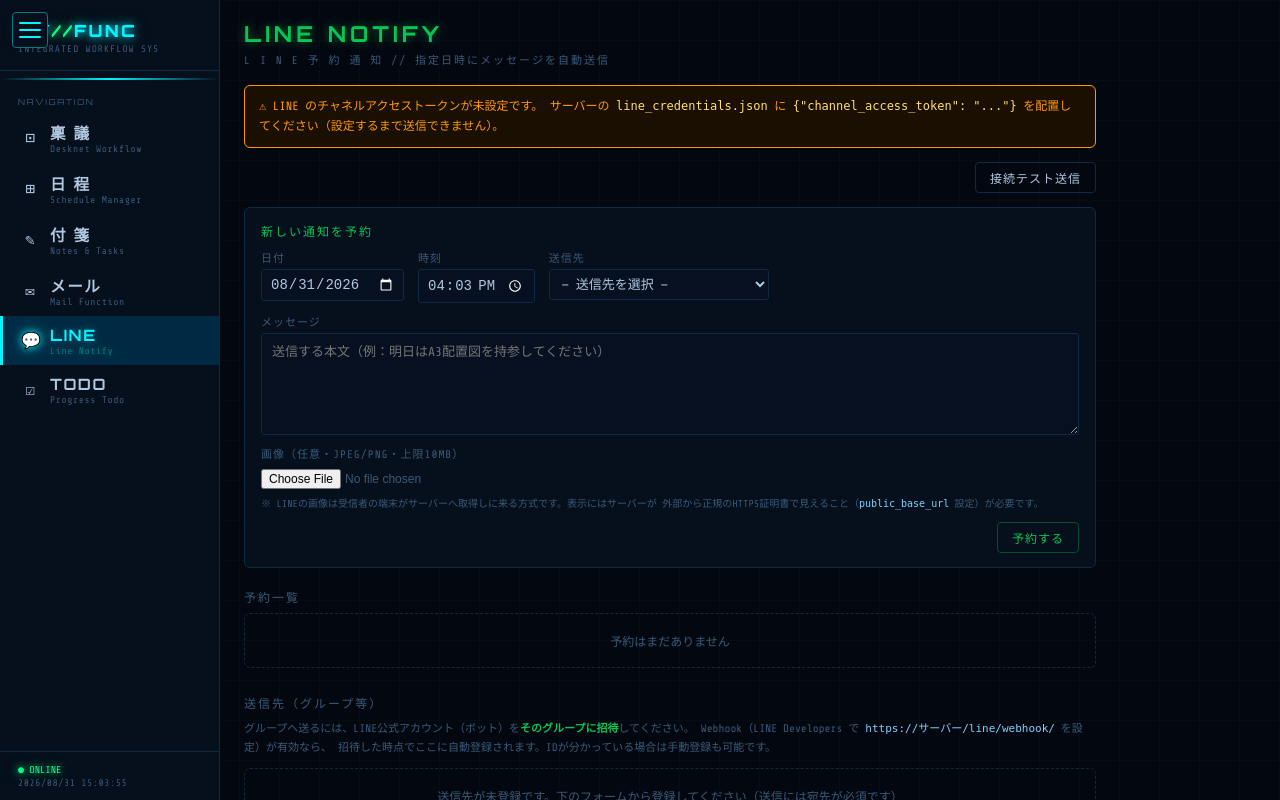
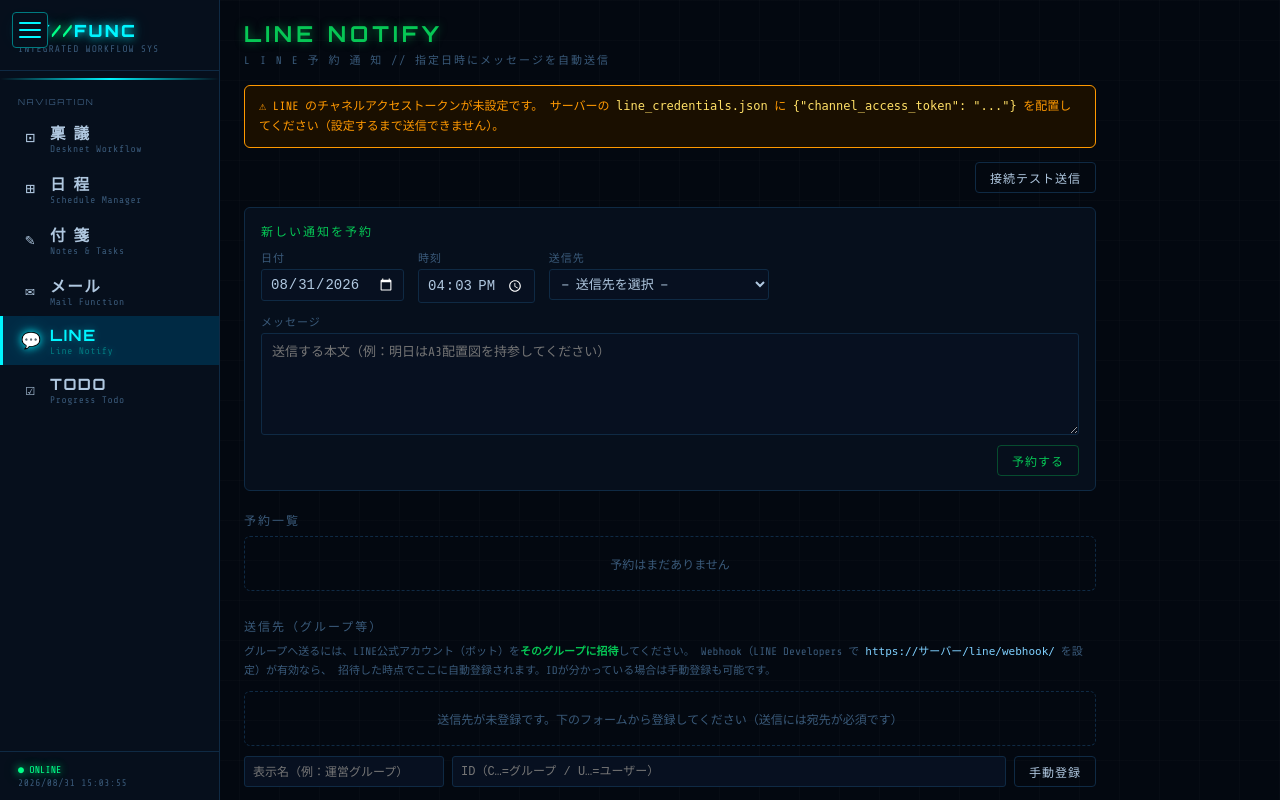
Before and after one commit to hideonSOS/MyFunction, a Django app: page /line/ in a window 1280 px wide. Run offline with Django 5.2, Linux system fonts and the light colour scheme; the visitor is signed in with stand-in values (Sample User, id 1); data that the repository does not hold is empty; parts of the project's set-up code (start-up, migrations or seed data) failed here and were passed over.

Commit message:
LINE通知の画像添付機能を撤去（テキスト専用に）
自己署名証明書環境ではLINE端末が画像を取得できず表示不能のため、
運用判断により撤去。image フィールドは 0004 で削除
（適用済みの 0003 は upload_to 参照のみ無害化して履歴保持）。
public_base_url 設定は不要になった（SERVER_HANDOVER.md 更新）。

Co-Authored-By: Claude Opus 4.8 <noreply@anthropic.com>

```diff
--- a/linenotify/line_api.py
+++ b/linenotify/line_api.py
@@ -39,13 +39,6 @@ def get_secret():
     return (_load_creds().get('channel_secret') or '').strip()
 
 
-def get_public_base():
-    """画像URLの組み立てに使う公開ベースURL（例: https://example.com）。
-    LINEの画像は「受信者の端末がこのURLへ取りに来る」方式のため、
-    外部到達可能かつ正規のHTTPS証明書であることが必要"""
-    return (_load_creds().get('public_base_url') or '').strip().rstrip('/')
-
-
 def is_configured():
     return bool(get_token())
 
@@ -84,28 +77,18 @@ def send_broadcast(text):
                           {'messages': [{'type': 'text', 'text': text[:5000]}]})
 
 
-def _build_messages(text, image_url=None):
-    messages = [{'type': 'text', 'text': text[:5000]}]
-    if image_url:
-        messages.append({
-            'type': 'image',
-            'originalContentUrl': image_url,
-            'previewImageUrl': image_url,
-        })
-    return messages
+def send_push(to_id, text):
+    """指定の宛先（groupId / roomId / userId）へ送る"""
+    return _post_messages(API_BASE + '/message/push',
+                          {'to': to_id,
+                           'messages': [{'type': 'text', 'text': text[:5000]}]})
 
 
-def send_push(to_id, text, image_url=None):
-    """指定の宛先（groupId / roomId / userId）へ送る。image_url があれば画像も"""
-    return _post_messages(API_BASE + '/message/push',
-                          {'to': to_id, 'messages': _build_messages(text, image_url)})
-
-
-def send_to(target, text, image_url=None):
+def send_to(target, text):
     """LineTarget へ送る。運用方針により宛先未指定（ブロードキャスト）は無効。"""
     if target is None:
         return False, 'ブロードキャストは現在無効です（送信先を指定してください）'
-    return send_push(target.target_id, text, image_url)
+    return send_push(target.target_id, text)
 
 
 def get_group_name(group_id):
--- a/linenotify/static/linenotify/css/linenotify.css
+++ b/linenotify/static/linenotify/css/linenotify.css
@@ -150,44 +150,6 @@
   margin-top: 10px;
 }
 
-/* ── 添付画像 ───────────────────────────────── */
-.ln-image-field { margin-top: 10px; }
-.ln-image-field input[type="file"] {
-  display: block;
-  margin-top: 4px;
-  font-size: 12px;
-  color: var(--text-dim);
-}
-.ln-image-current {
-  display: flex;
-  align-items: flex-start;
-  gap: 10px;
-  margin-top: 8px;
-}
-.ln-image-current img {
-  max-width: 220px;
-  max-height: 140px;
-  border: 1px solid var(--border);
-  border-radius: 4px;
-}
-.ln-image-hint {
-  margin-top: 6px;
-  font-size: 10px;
-  line-height: 1.7;
-  color: var(--text-dim);
-}
-.ln-image-hint code { color: #7fd0ff; }
-
-/* 一覧のサムネイル */
-.ln-thumb {
-  display: block;
-  margin-top: 6px;
-  max-width: 180px;
-  max-height: 120px;
-  border: 1px solid var(--border);
-  border-radius: 4px;
-}
-
 /* ── 一覧 ───────────────────────────────────── */
 .ln-list-title {
   font-size: 12px;
--- a/linenotify/static/linenotify/js/linenotify.js
+++ b/linenotify/static/linenotify/js/linenotify.js
@@ -69,15 +69,6 @@
 
       const body = el('div', 'ln-body');
       body.appendChild(el('div', 'ln-msg', n.message));
-      if (n.image) {
-        const a = document.createElement('a');
-        a.href = n.image; a.target = '_blank'; a.rel = 'noopener';
-        const img = document.createElement('img');
-        img.className = 'ln-thumb';
-        img.src = n.image; img.alt = '添付画像'; img.loading = 'lazy';
-        a.appendChild(img);
-        body.appendChild(a);
-      }
       const meta = el('div', 'ln-meta');
       meta.appendChild(el('span', 'ln-badge to', '→ ' + n.target_name));
       if (n.sent)       meta.appendChild(el('span', 'ln-badge ok', '送信済 ' + (n.sent_at || '')));
@@ -168,20 +159,12 @@
   }
 
   // ── フォーム ─────────────────────────────
-  function showCurrentImage(url) {
-    const box = document.getElementById('ln-image-current');
-    box.hidden = !url;
-    document.getElementById('ln-image-thumb').src = url || '';
-  }
-
   function resetForm() {
     editingId = null;
     document.getElementById('ln-form-title').textContent = '新しい通知を予約';
     document.getElementById('ln-save').textContent = '予約する';
     document.getElementById('ln-cancel').hidden = true;
     document.getElementById('ln-message').value = '';
-    document.getElementById('ln-image').value = '';
-    showCurrentImage(null);
     renderTargetSelect(null);
     initDefaultDatetime();
   }
@@ -194,30 +177,8 @@
     document.getElementById('ln-date').value = n.date;
     document.getElementById('ln-time').value = n.time;
     document.getElementById('ln-message').value = n.message;
-    document.getElementById('ln-image').value = '';
-    showCurrentImage(n.image);
     renderTargetSelect(n.target);
     document.getElementById('ln-message').focus();
-  }
-
-  // 選択されたファイルを通知に添付する（保存後に呼ぶ）
-  async function uploadImageIfAny(notifId) {
-    const input = document.getElementById('ln-image');
-    const f = input.files && input.files[0];
-    if (!f) return true;
-    const fd = new FormData();
-    fd.append('id', notifId);
-    fd.append('file', f);
-    const res = await fetch('/line/api/image/upload/', {
-      method: 'POST', headers: { 'X-CSRFToken': CSRF }, body: fd,
-    });
-    const data = await res.json().catch(() => ({}));
-    if (!res.ok) {
-      setStatus('画像: ' + (data.error || 'アップロード失敗'), 'err');
-      return false;
-    }
-    input.value = '';
-    return true;
   }
 
   function initDefaultDatetime() {
@@ -246,27 +207,14 @@
       return;
     }
     try {
-      const saved = await post('/line/api/save/', payload);
-      const imgOk = await uploadImageIfAny(saved.id);
-      if (imgOk) setStatus(editingId ? '更新しました' : '予約しました', 'ok');
+      await post('/line/api/save/', payload);
+      setStatus(editingId ? '更新しました' : '予約しました', 'ok');
       resetForm();
       await load();
     } catch (e) {
       setStatus(e.message, 'err');
     }
   }
-
-  // 編集中の通知から画像を外す
-  document.getElementById('ln-image-remove').addEventListener('click', async () => {
-    if (!editingId) { showCurrentImage(null); return; }
-    if (!confirm('添付画像を削除しますか？')) return;
-    try {
-      await post('/line/api/image/delete/', { id: editingId });
-      showCurrentImage(null);
-      setStatus('画像を削除しました', 'ok');
-      await load();
-    } catch (e) { setStatus(e.message, 'err'); }
-  });
 
   async function sendNow(n) {
     if (!confirm(`この通知を今すぐ「${n.target_name}」へ送信しますか？\n\n` + n.message.slice(0, 60))) return;
--- a/linenotify/templates/linenotify/index.html
+++ b/linenotify/templates/linenotify/index.html
@@ -41,19 +41,6 @@
       <textarea id="ln-message" maxlength="1000" rows="4"
                 placeholder="送信する本文（例：明日はA3配置図を持参してください）"></textarea>
     </label>
-    <div class="ln-image-field">
-      <label>画像（任意・JPEG/PNG・上限10MB）
-        <input type="file" id="ln-image" accept="image/jpeg,image/png">
-      </label>
-      <div id="ln-image-current" class="ln-image-current" hidden>
-        <img id="ln-image-thumb" src="" alt="添付画像">
-        <button class="ln-btn ln-mini ln-danger" id="ln-image-remove" type="button">画像を外す</button>
-      </div>
-      <div class="ln-image-hint">
-        ※ LINEの画像は受信者の端末がサーバーへ取得しに来る方式です。表示にはサーバーが
-        外部から正規のHTTPS証明書で見えること（<code>public_base_url</code> 設定）が必要です。
-      </div>
-    </div>
     <div class="ln-form-actions">
       <button class="ln-btn" id="ln-cancel" type="button" hidden>編集をやめる</button>
       <button class="ln-btn ln-primary" id="ln-save" type="button">予約する</button>
--- a/linenotify/urls.py
+++ b/linenotify/urls.py
@@ -11,8 +11,6 @@ urlpatterns = [
     path('api/delete/',        views.api_delete,        name='api_delete'),
     path('api/sendnow/',       views.api_send_now,      name='api_send_now'),
     path('api/test/',          views.api_test,          name='api_test'),
-    path('api/image/upload/',  views.api_image_upload,  name='api_image_upload'),
-    path('api/image/delete/',  views.api_image_delete,  name='api_image_delete'),
     path('api/target/save/',   views.api_target_save,   name='api_target_save'),
     path('api/target/delete/', views.api_target_delete, name='api_target_delete'),
     path('webhook/',           views.webhook,           name='webhook'),
--- a/linenotify/views.py
+++ b/linenotify/views.py
@@ -31,21 +31,10 @@ def _notif_dict(n):
         'message':     n.message,
         'target':      n.target.id if n.target else None,
         'target_name': n.target.name if n.target else 'ブロードキャスト',
-        'image':       n.image.url if n.image else None,   # 画面プレビュー用（相対URL）
         'sent':        n.sent,
         'sent_at':     timezone.localtime(n.sent_at).strftime('%Y-%m-%d %H:%M') if n.sent_at else None,
         'error':       n.error,
     }
-
-
-def _image_abs_url(n):
-    """LINEへ渡す画像の絶対URL。public_base_url 未設定なら (None, エラー文)"""
-    if not n.image:
-        return None, None
-    base = line_api.get_public_base()
-    if not base:
-        return None, '画像送信には line_credentials.json の public_base_url 設定が必要です'
-    return base + n.image.url, None
 
 
 @login_required
@@ -142,12 +131,6 @@ def api_send_now(request):
     if not n:
         return JsonResponse({'error': 'not found'}, status=404)
 
-    image_url, img_err = _image_abs_url(n)
-    if img_err:
-        n.error = img_err
-        n.save(update_fields=['error'])
-        return JsonResponse(_notif_dict(n))
-
     # 二重送信防止: 先に原子的にクレームする（ボタン連打・cronとの同時実行対策）
     claimed = LineNotification.objects.filter(id=n.id, sent=False).update(
         sent=True, sent_at=timezone.now(), error='')
@@ -155,7 +138,7 @@ def api_send_now(request):
         n.refresh_from_db()
         return JsonResponse(_notif_dict(n))   # すでに送信済み
 
-    ok, err = line_api.send_to(n.target, n.message, image_url)
+    ok, err = line_api.send_to(n.target, n.message)
     if not ok:
         LineNotification.objects.filter(id=n.id).update(
             sent=False, sent_at=None, error=err)
@@ -177,56 +160,6 @@ def api_test(request):
     name = target.name if target else 'ブロードキャスト'
     ok, err = line_api.send_to(target, f'MyFunction LINE通知のテスト送信です。（宛先: {name}）')
     return JsonResponse({'ok': ok, 'error': err})
-
-
-# ── 通知の添付画像 ────────────────────────────
-
-MAX_IMAGE_SIZE = 10 * 1024 * 1024   # LINEの画像メッセージ上限（10MB）
-
-@login_required
-@require_http_methods(['POST'])
-def api_image_upload(request):
-    """通知に画像を添付する（multipart: id, file）。JPEG/PNGのみ・上限10MB。
-    既存の画像があれば置き換える"""
-    n = LineNotification.objects.filter(id=request.POST.get('id')).first()
-    if not n:
-        return JsonResponse({'error': 'not found'}, status=404)
-    if n.sent:
-        return JsonResponse({'error': '送信済みの通知には添付できません'}, status=400)
-
-    f = request.FILES.get('file')
-    if not f:
-        return JsonResponse({'error': 'no file'}, status=400)
-
-    ct = (f.content_type or '').lower()
-    if ct not in ('image/jpeg', 'image/png'):
-        return JsonResponse({'error': 'LINEに送れる画像は JPEG / PNG のみです'}, status=400)
-    if f.size > MAX_IMAGE_SIZE:
-        return JsonResponse({'error': '画像が大きすぎます（LINEの上限10MB）'}, status=400)
-
-    if n.image:
-        n.image.delete(save=False)   # 置き換え時は旧ファイルを消す
-    n.image = f
-    n.save()
-    return JsonResponse(_notif_dict(n))
-
-
-@login_required
-@require_http_methods(['POST'])
-def api_image_delete(request):
-    try:
-        data = json.loads(request.body)
-        notif_id = int(data['id'])
-    except (KeyError, ValueError, json.JSONDecodeError):
-        return JsonResponse({'error': 'invalid'}, status=400)
-    n = LineNotification.objects.filter(id=notif_id).first()
-    if not n:
-        return JsonResponse({'error': 'not found'}, status=404)
-    if n.image:
-        n.image.delete(save=False)
-        n.image = None
-        n.save()
-    return JsonResponse(_notif_dict(n))
 
 
 # ── 送信先の管理 ──────────────────────────────
```
Also changed, not shown: deploy/SERVER_HANDOVER.md (+3 -6 lines), linenotify/management/commands/send_line_due.py (+1 -14 lines), linenotify/models.py (+1 -16 lines), linenotify/migrations/0003_linenotification_image.py, linenotify/migrations/0004_remove_linenotification_image.py (added).
